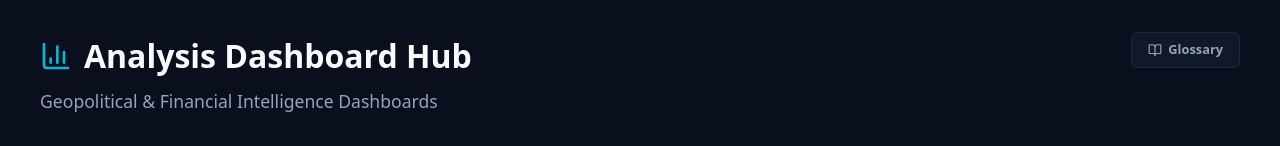
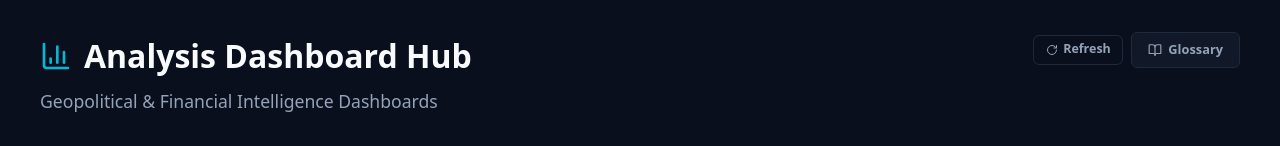
Before and after one commit to andreasbekiaris/ai-analysis, a React (Vite) app: page / in a window 1280 px wide. Shown: the top 146 px of the page. Built offline with nearby package versions, Linux system fonts and the light colour scheme.

Commit message:
feat: add refresh button to home page header
Adds a RotateCw icon button next to Glossary in the home header.
On click: spins for 600ms then calls window.location.reload() to
fetch the latest Vercel deployment (new dashboards committed since
the user last loaded the page).

```diff
--- a/src/App.jsx
+++ b/src/App.jsx
@@ -1,6 +1,6 @@
-import { useState } from 'react'
+import { useState, useCallback } from 'react'
 import { BrowserRouter, Routes, Route, Link } from 'react-router-dom'
-import { BarChart3, Globe2, TrendingUp, Clock, Plus, Send, CheckCircle, AlertCircle, Loader, BookOpen } from 'lucide-react'
+import { BarChart3, Globe2, TrendingUp, Clock, Plus, Send, CheckCircle, AlertCircle, Loader, BookOpen, RotateCw } from 'lucide-react'
 
 // Import dashboards here as they are created
 import UsIranWar from './dashboards/geopolitical/us-iran-war-2026-03-22'
@@ -11,6 +11,44 @@ const dashboards = [
   { path: '/geo/us-iran-war', component: UsIranWar, title: 'US–Iran War: Operation Epic Fury', type: 'geopolitical', date: '2026-03-22' },
   { path: '/stocks/alpha', component: AlphaBank, title: 'Alpha Bank (ALPHA.AT / ALBKY)', type: 'stocks', date: '2026-03-22' },
 ]
+
+function RefreshButton() {
+  const [spinning, setSpinning] = useState(false)
+
+  const handleRefresh = useCallback(() => {
+    if (spinning) return
+    setSpinning(true)
+    // Brief animation, then hard-reload to pick up the latest Vercel deployment
+    setTimeout(() => window.location.reload(), 600)
+  }, [spinning])
+
+  return (
+    <button
+      onClick={handleRefresh}
+      disabled={spinning}
+      title="Check for new analyses"
+      style={{
+        display: 'inline-flex',
+        alignItems: 'center',
+        gap: '0.35rem',
+        color: spinning ? '#06b6d4' : '#94a3b8',
+        fontSize: '0.78rem',
+        fontWeight: 600,
+        background: '#0a0f1e',
+        border: `1px solid ${spinning ? '#06b6d4' : '#1e293b'}`,
+        borderRadius: '6px',
+        padding: '0.3rem 0.7rem',
+        cursor: spinning ? 'default' : 'pointer',
+        transition: 'color 0.2s, border-color 0.2s',
+      }}
+      onMouseEnter={e => { if (!spinning) { e.currentTarget.style.color = '#06b6d4'; e.currentTarget.style.borderColor = '#06b6d4' } }}
+      onMouseLeave={e => { if (!spinning) { e.currentTarget.style.color = '#94a3b8'; e.currentTarget.style.borderColor = '#1e293b' } }}
+    >
+      <RotateCw size={12} style={{ animation: spinning ? 'spin 0.6s linear infinite' : 'none' }} />
+      {spinning ? 'Refreshing…' : 'Refresh'}
+    </button>
+  )
+}
 
 function NewAnalysisForm() {
   const [prompt, setPrompt] = useState('')
@@ -140,6 +178,8 @@ function Home() {
                 Analysis Dashboard Hub
               </h1>
             </div>
+            <div style={{ display: 'flex', gap: '0.5rem', alignItems: 'center' }}>
+              <RefreshButton />
               <Link to="/help" style={{
                 display: 'inline-flex', alignItems: 'center', gap: '0.4rem',
                 color: '#94a3b8', fontSize: '0.8rem', fontWeight: 600,
@@ -152,6 +192,7 @@ function Home() {
               >
                 <BookOpen size={14} /> Glossary
               </Link>
+            </div>
           </div>
           <p style={{ color: '#94a3b8', fontSize: '1.1rem', margin: 0 }}>
             Geopolitical & Financial Intelligence Dashboards
```
Lines whose indentation alone changed are shown as unchanged.
